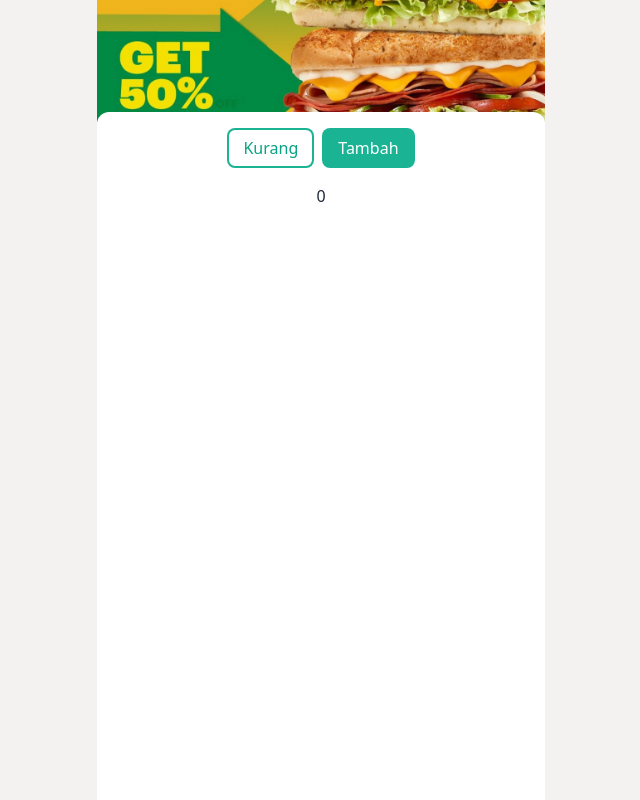
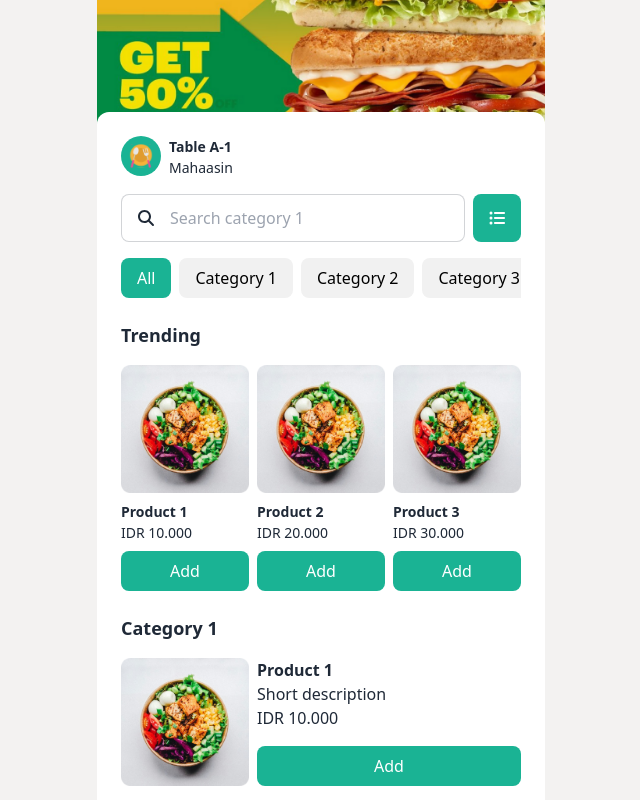
Before and after one commit to habibmahaasin/QUINOS, a Vue app: page / in a window 1280 px wide. Before the commit this address had no page. Shown: the part 320-1120 px from the top of the page, without its empty margins (319-959 px from the left). Built offline with nearby package versions, Linux system fonts and the light colour scheme.

Commit message:
feat:slicing homepage

```diff
--- a/src/App.vue
+++ b/src/App.vue
@@ -1,7 +1,7 @@
 <template>
     <div id="app">
         <!-- <button @click="toggleTheme">Toggle Theme</button> -->
-        <div class="container mx-auto max-w-md bg-white min-h-[100vh]">
+        <div class="container mx-auto max-w-md bg-white min-h-[100vh] overflow-x-none">
             <OrganismTopBar />
             <router-view />
         </div>
--- a/src/components/atoms/AtomsButton.vue
+++ b/src/components/atoms/AtomsButton.vue
@@ -20,12 +20,12 @@ export default {
     computed: {
         computedClasses() {
             return [
-                "px-4 py-2 rounded-lg",
+                "px-4 py-2 rounded-lg whitespace-nowrap",
                 {
                     "bg-[#1AB394] text-white hover:bg-[#08a384]": this.type === "primary",
                     "ring ring-2 ring-inset ring-[#1AB394] text-[#08a384] hover:bg-[#08a384] hover:text-white hover:ring-0":
                         this.type === "primary-outline",
-                    "bg-gray-500 text-black hover:bg-gray-600": this.type === "secondary",
+                    "bg-[#F1F1F1] text-black hover:bg-[#e0e0e0]": this.type === "secondary",
                     "bg-red-500 text-white hover:bg-red-600": this.type === "danger",
                     // Add more types as needed
                 },
--- /dev/null
+++ b/src/components/molecules/MoleculeLargeCard.vue
@@ -0,0 +1,36 @@
+<template>
+    <div class="w-full">
+        <div class="flex flex-row gap-2">
+            <img src="../../assets/product/product-1.png" alt="Vue logo" class="w-32 flex-0" />
+            <div class="flex-1 flex flex-col gap-2 justify-between">
+                <div class="text-[16px]">
+                    <p class="font-bold">{{ name }}</p>
+                    <p>Short description</p>
+                    <p>{{ price }}</p>
+                </div>
+                <AtomsButton type="primary" class="w-full"> Add </AtomsButton>
+            </div>
+        </div>
+    </div>
+</template>
+
+<script>
+import AtomsButton from "../atoms/AtomsButton.vue";
+
+export default {
+    name: "MoleculeLargeCard",
+    components: {
+        AtomsButton,
+    },
+    props: {
+        name: {
+            type: String,
+            default: "New Product",
+        },
+        price: {
+            type: String,
+            default: "IDR 100.000",
+        },
+    },
+};
+</script>
--- /dev/null
+++ b/src/components/molecules/MoleculeProfile.vue
@@ -0,0 +1,27 @@
+<template>
+    <div>
+        <div class="flex gap-2">
+            <img src="../../assets/profile/avatar-1.svg" alt="Vue logo" class="h-10" />
+            <div class="text-[14px]">
+                <p class="font-bold">Table {{ table }}</p>
+                <p>{{ name }}</p>
+            </div>
+        </div>
+    </div>
+</template>
+
+<script>
+export default {
+    name: "MoleculeProfile",
+    props: {
+        name: {
+            type: String,
+            default: "John Doe",
+        },
+        table: {
+            type: String,
+            default: "Not Assigned",
+        },
+    },
+};
+</script>
--- /dev/null
+++ b/src/components/molecules/MoleculeSmallCard.vue
@@ -0,0 +1,33 @@
+<template>
+    <div class="min-w-32">
+        <div class="flex flex-col gap-2">
+            <img src="../../assets/product/product-1.png" alt="Vue logo" class="w-full" />
+            <div class="text-[14px]">
+                <p class="font-bold">{{ name }}</p>
+                <p>{{ price }}</p>
+            </div>
+            <AtomsButton type="primary"> Add </AtomsButton>
+        </div>
+    </div>
+</template>
+
+<script>
+import AtomsButton from "../atoms/AtomsButton.vue";
+
+export default {
+    name: "MoleculeSmallCard",
+    components: {
+        AtomsButton,
+    },
+    props: {
+        name: {
+            type: String,
+            default: "New Product",
+        },
+        price: {
+            type: String,
+            default: "IDR 100.000",
+        },
+    },
+};
+</script>
--- a/src/pages/Index.vue
+++ b/src/pages/Index.vue
@@ -7,14 +7,39 @@
             style="z-index: -1"
         />
     </div>
-    <div class="bg-white -mt-12 h-[100vh] z-20 relative lg:rounded-t-xl rounded-t-lg p-4">
-        <div class="flex flex-col items-center justify-center">
-            <div class="flex gap-2 items-center justify-center mb-4">
-                <AtomsButton type="primary-outline" @click="decrement">Kurang</AtomsButton>
-                <AtomsButton type="primary" @click="increment">Tambah</AtomsButton>
+    <div class="bg-white -mt-12 min-h-[100vh] z-20 relative lg:rounded-t-xl rounded-t-lg p-6">
+        <MoleculeProfile name="Mahaasin" table="A-1" />
+        <section class="mt-4">
+            <div class="flex gap-2">
+                <label class="flex-1 input input-bordered flex items-center gap-4 py-0">
+                    <FontAwesomeIcon :icon="faSearch" class="text-base" />
+                    <input type="text" class="grow" placeholder="Search category 1" />
+                </label>
+                <AtomsButton type="primary" @click="decrement">
+                    <FontAwesomeIcon :icon="faListDots" class="text-base" />
+                </AtomsButton>
             </div>
-            <router-link to="/about">{{ count }}</router-link>
-        </div>
+            <div class="mt-4 flex flex-nowrap overflow-x-auto gap-2 mb-4">
+                <AtomsButton type="primary" @click="decrement"> All </AtomsButton>
+                <template v-for="category in categories">
+                    <AtomsButton type="secondary" @click="increment">
+                        {{ category }}
+                    </AtomsButton>
+                </template>
+            </div>
+        </section>
+        <section class="overflow-x-auto mt-6">
+            <h4 class="text-[18px] font-bold mb-4">Trending</h4>
+            <div class="flex flex-nowrap gap-2">
+                <MoleculeSmallCard v-for="product in products" :name="product.name" :price="product.price" />
+            </div>
+        </section>
+        <section class="overflow-x-auto mt-6">
+            <h4 class="text-[18px] font-bold mb-4">Category 1</h4>
+            <div class="flex flex-col gap-4">
+                <MoleculeLargeCard v-for="product in products" :name="product.name" :price="product.price" />
+            </div>
+        </section>
     </div>
 </template>
 
@@ -22,11 +47,45 @@
 import { useCounterStore } from "../stores/counter";
 import { computed } from "vue";
 import AtomsButton from "../components/atoms/AtomsButton.vue";
+import MoleculeProfile from "../components/molecules/MoleculeProfile.vue";
+import MoleculeSmallCard from "../components/molecules/MoleculeSmallCard.vue";
+import MoleculeLargeCard from "../components/molecules/MoleculeLargeCard.vue";
+
+import { faSearch, faListDots } from "@fortawesome/free-solid-svg-icons";
+import { FontAwesomeIcon } from "@fortawesome/vue-fontawesome";
 
 const counterStore = useCounterStore();
 const count = computed(() => counterStore.count);
 const increment = counterStore.increment;
 const decrement = counterStore.decrement;
+
+const categories = ["Category 1", "Category 2", "Category 3", "Category 4", "Category 5"];
+const products = [
+    {
+        name: "Product 1",
+        price: "IDR 10.000",
+    },
+    {
+        name: "Product 2",
+        price: "IDR 20.000",
+    },
+    {
+        name: "Product 3",
+        price: "IDR 30.000",
+    },
+    {
+        name: "Product 4",
+        price: "IDR 40.000",
+    },
+    {
+        name: "Product 5",
+        price: "IDR 50.000",
+    },
+    {
+        name: "Product 6",
+        price: "IDR 60.000",
+    },
+];
 </script>
 
 <style scoped>
```
Also changed, not shown: src/assets/product/product-1.png (added), src/assets/profile/avatar-1.svg (added).
